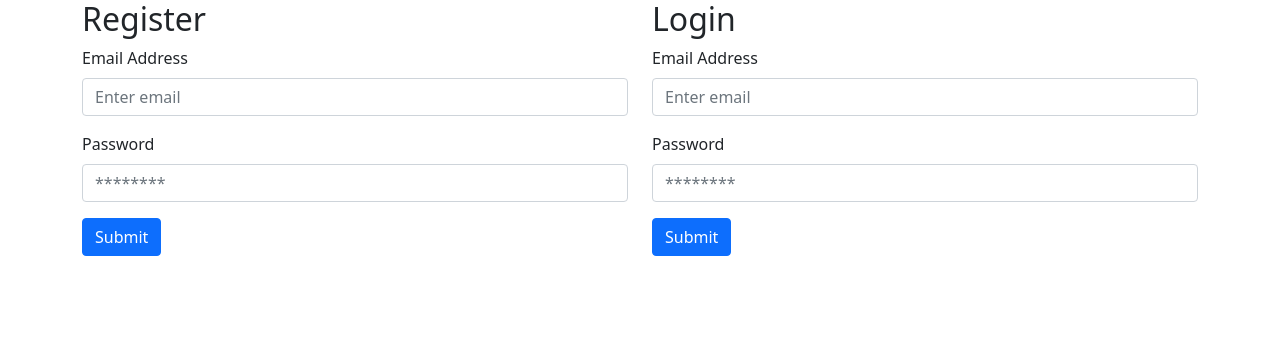
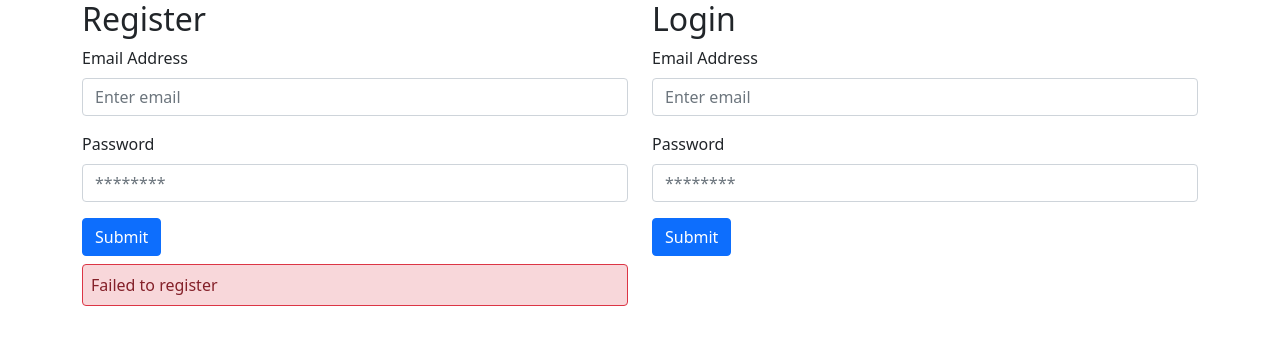
Before and after one commit to triciachow/react-auth-frontend, a React (Create React App) app: page / in a window 1280 px wide. Shown: the top 344 px of the page. Built offline with nearby package versions, Linux system fonts and the light colour scheme.

Commit message:
Alert message when registering

```diff
--- a/src/Register.js
+++ b/src/Register.js
@@ -1,5 +1,6 @@
 import { useState } from "react";
 import { Button, Form } from "react-bootstrap";
+import axios from "axios";
 
 export default function Register() {
   const [email, setEmail] = useState("");
@@ -8,7 +9,24 @@ export default function Register() {
 
   const handleSubmit = e => {
     e.preventDefault();
-    alert("submitted");
+
+    // Set configurations for axios to connect the frontend to backend
+    const configuration = {
+      method: "post",
+      url: "https://auth-app-node-mongodb.herokuapp.com/register",
+      data: {
+        email,
+        password,
+      },
+    };
+
+    axios(configuration)
+      .then(result => {
+        setRegister(true);
+      })
+      .catch(error => {
+        error = new Error();
+      });
   };
 
   return (
@@ -28,7 +46,7 @@ export default function Register() {
         <Form.Group className="mb-3" controlId="formBasicPassword">
           <Form.Label>Password</Form.Label>
           <Form.Control
-            type="text"
+            type="password"
             name="password"
             value={password}
             placeholder="********"
@@ -38,6 +56,15 @@ export default function Register() {
         <Button variant="primary" type="submit" onClick={e => handleSubmit(e)}>
           Submit
         </Button>
+        {register ? (
+          <p className="alert-success mt-2  p-2 border border-success rounded">
+            You are registered successfully
+          </p>
+        ) : (
+          <p className="alert-danger mt-2 p-2 border border-danger rounded">
+            Failed to register
+          </p>
+        )}
       </Form>
     </>
   );
```
